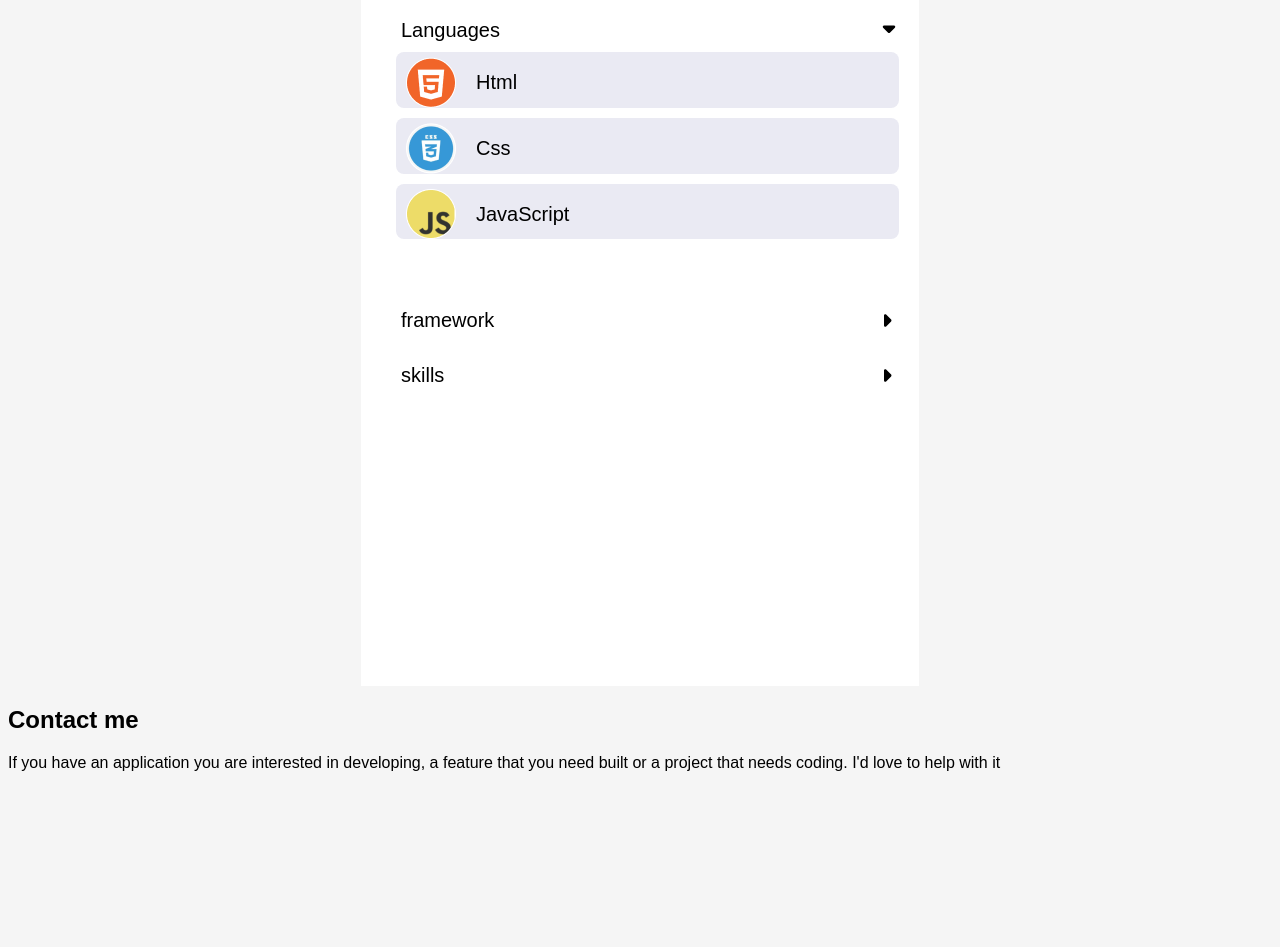
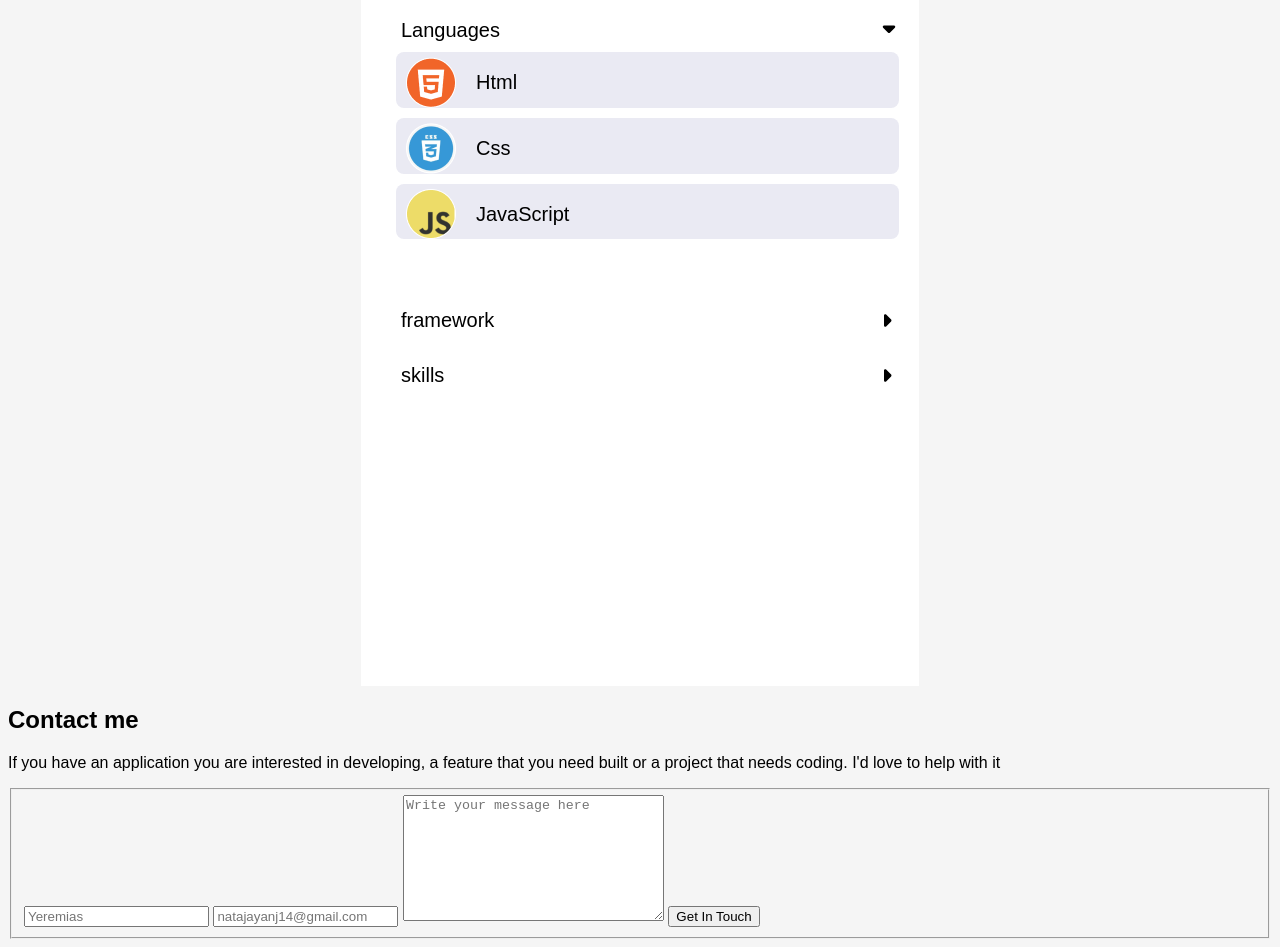
Before and after one commit to PowerLevel9000/portfolio-project, a website: page index.html in a window 1280 px wide. Shown: the part 4027-4974 px from the top of the page. Before the commit the page ends 4823 px from the top, so only its background shows below. Drawn offline with Linux system fonts and the light colour scheme; a web font is replaced by a local one.

Commit message:
add styling in contact me form

```diff
--- a/index.html
+++ b/index.html
@@ -217,7 +217,7 @@
     </section>
 
     <footer>
-      <!--<img src="media/footer-layer.png" alt="layering">-->
+
       <div>
         <h2 class="contact-me">Contact me</h2>
         <p>
@@ -227,8 +227,14 @@
         </p>
       </div>
 
-      <form action="#" method="post">
+      <form action="https://formspree.io/f/mzbwnrgy" method="post">
 
+        <fieldset>
+          <input name="name" type="text" id="name" placeholder="Yeremias" max="30" min="0" required>
+          <input name="email" type="email" id="email" placeholder="natajayanj14@gmail.com" required>
+          <textarea name="message" id="massage" cols="30" rows="8" placeholder="Write your message here" max="500" min="10" required></textarea>
+          <input class="submit" type="submit" value="Get In Touch">
+        </fieldset>
 
       </form>
 
```
